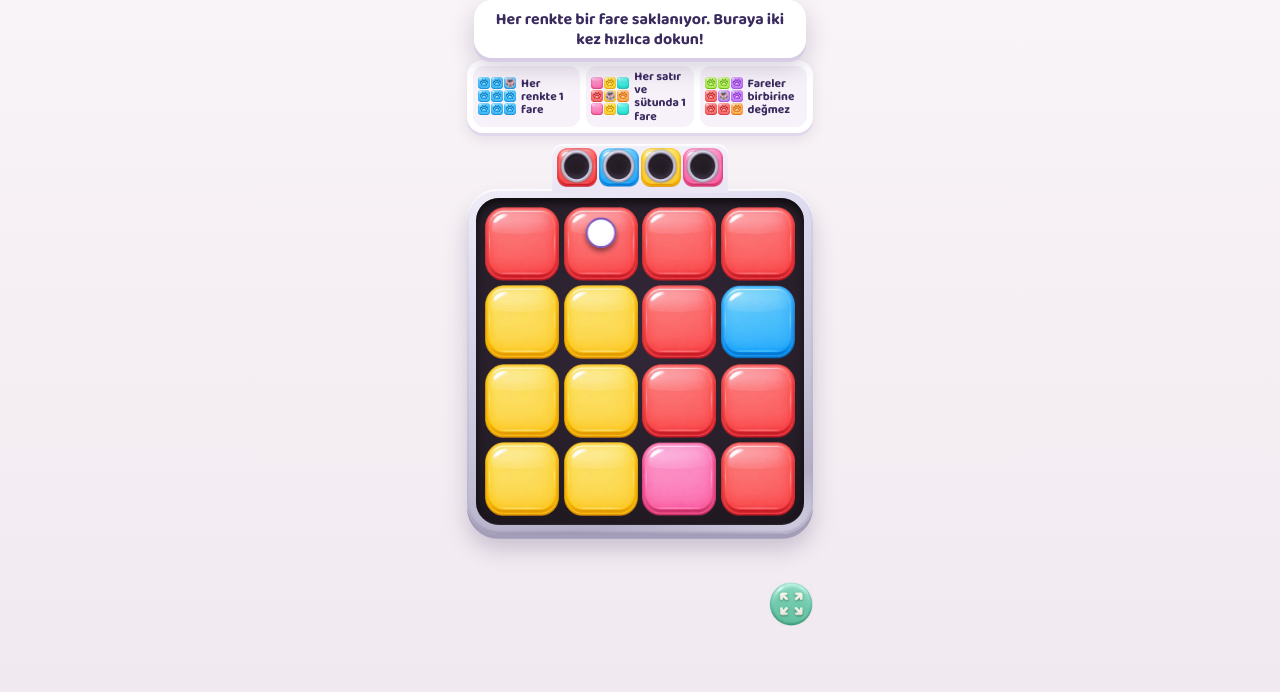
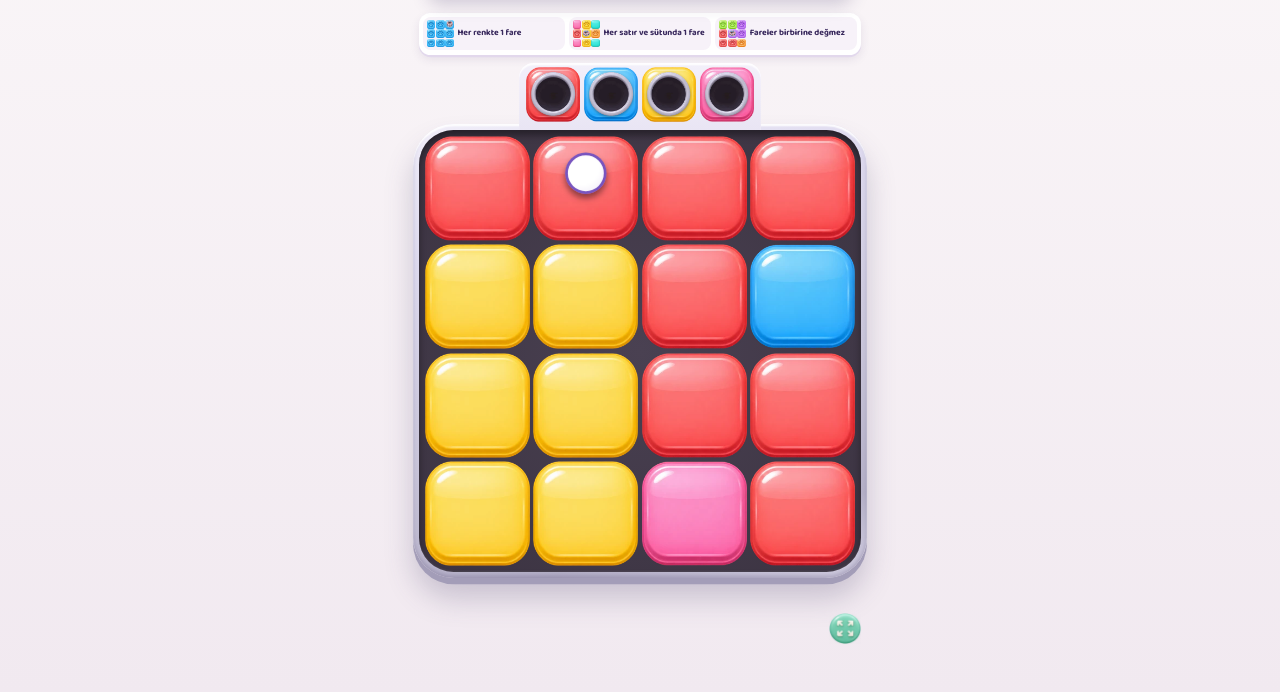
Before and after one commit to cemrebaou/MappyBlast, a plain HTML site: page index.html in a window 1280 px wide. Shown: the part 108-800 px from the top of the page. Drawn offline with Linux system fonts and the light colour scheme.

Commit message:
Tablo ekran genişliğinde, kareler büyüdü, zemin açıldı
- Tablo çerçevesi ekranın sol/sağ kenarına değiyor (yalnızca güvenli alan payı)
- Yükseklik yetmezse önce üst/alt blok küçülüyor (--uc, en az 0.72u), sonra tablo
- Kareler arası ve kenar boşlukları yarıya indi, kareler büyüdü
- İç zemin: #4a4152 -> #3b3341 yumuşak radyal, üstte hafif iç gölge
- OYUN.md Ekran yerleşimi güncellendi

Co-Authored-By: Claude Opus 5.5 <noreply@anthropic.com>
Claude-Session: https://claude.ai/code/session_015fAnPLyyscE4qEgf9pzoLb

```diff
--- a/index.html
+++ b/index.html
@@ -19,6 +19,8 @@
   /* Tek ölçü birimi: 1u = min(genişlik/390, yükseklik/844) px (küçük telefonda en az 1 px).
      JS (fitLayout) kesin değeri yazar; bu satırlar yalnızca yedek. */
   --u:max(min(100vw / 390, 100vh / 844), min(1px, 100vw / 360));
+  /* --uc: üst/alt blok (çubuklar, tuşlar, bant) birimi, --uc ≤ --u. fitLayout hesaplar. */
+  --uc:var(--u);
 }
 @supports (height:100dvh){:root{--u:max(min(100vw / 390, 100dvh / 844), min(1px, 100vw / 360))}}
 *{box-sizing:border-box}
@@ -42,9 +44,12 @@ img{-webkit-user-drag:none;user-select:none;-webkit-user-select:none;-webkit-tou
 
 /* ---------- Sahne ---------- */
 .stage{
+  /* sahne içinde --u = --uc: üst blok ve alt blok gerekirse küçülür, tablo tam genişlik kalır
+     (tablo ölçüleri em = tablo genişliğinin %1'i, --u'ya bağlı değil) */
+  --u:var(--uc);
   position:relative;z-index:1;
   height:100%;margin:0 auto;
-  padding:calc(10*var(--u)) calc(12*var(--u)) 0;
+  padding:calc(10*var(--u)) env(safe-area-inset-right,0px) 0 env(safe-area-inset-left,0px);
   display:flex;flex-direction:column;gap:calc(8*var(--u));
   container-type:size;
 }
@@ -57,7 +62,7 @@ img{-webkit-user-drag:none;user-select:none;-webkit-user-select:none;-webkit-tou
 /* ---------- Üst sıra ---------- */
 .top{display:grid;grid-template-columns:1fr auto 1fr;align-items:start;gap:calc(8*var(--u))}
 /* üst çubuk, göstergeler ve kural şeridi tablo çerçevesi genişliğinde (--bw, fitLayout) */
-.top,.stats,.rules{width:var(--bw,100%);max-width:100%;align-self:center}
+.top,.stats,.rules{width:calc(var(--bw,100%) - calc(16*var(--u)));max-width:calc(100% - calc(16*var(--u)));align-self:center}
 /* sol üst: ayarlar + duraklat yan yana, yeniden başlat ayarların altında */
 .top-left{display:grid;grid-template-columns:auto auto;gap:calc(4*var(--u));justify-content:start;align-items:start}
 .top-left .ui-btn img{height:calc(44*var(--u))}
@@ -124,10 +129,10 @@ img{-webkit-user-drag:none;user-select:none;-webkit-user-select:none;-webkit-tou
 }
 
 /* ---------- Tablo ---------- */
-/* genişlik: 100cqh - yardım çubuğu (76 + 14) = sekme + tablo; sekme ≈ tablo × (45.4/n + 1.4)% */
+/* genişlik: 100cqh - yardım çubuğu (76 + 14) = sekme + tablo; sekme ≈ tablo × (47.7/n + 1.4)% */
 .board-wrap{
   width:calc(366*var(--u));
-  width:max(calc(200*var(--u)),min(100cqw,(100cqh - calc(92*var(--u))) / (1.018 + .454 / var(--n,6))));
+  width:max(calc(200*var(--u)),min(100cqw,(100cqh - calc(92*var(--u))) / (1.018 + .477 / var(--n,6))));
   container-type:inline-size;
 }
 /* bölge sekmesi: çerçevenin üst kenarına yapışık, her bölgeye bir mini kare */
@@ -139,7 +144,7 @@ img{-webkit-user-drag:none;user-select:none;-webkit-user-select:none;-webkit-tou
   background:linear-gradient(180deg,#f3f0fa 0%,#e9e5f4 100%);
   box-shadow:inset 0 .5em .3em rgba(255,255,255,.9);
 }
-.reg-mini{position:relative;flex:none;width:calc(45.4em / var(--n,6));aspect-ratio:1}
+.reg-mini{position:relative;flex:none;width:calc(47.7em / var(--n,6));aspect-ratio:1}   /* = kare / 2 */
 .reg-mini img{display:block;width:100%;height:100%}
 .reg-mini .mpet{
   position:absolute;left:50%;top:50%;width:87.8%;aspect-ratio:1;
@@ -149,7 +154,7 @@ img{-webkit-user-drag:none;user-select:none;-webkit-user-select:none;-webkit-tou
 .tray{
   font-size:calc(3.4*var(--u));font-size:1cqw;           /* 1em = tablo genişliğinin %1'i */
   position:relative;
-  padding:2.6em;border-radius:9em;
+  padding:1.3em;border-radius:9em;
   /* farenin halkasıyla aynı: açık lila-gri, yumuşak parlak */
   background:linear-gradient(165deg,#f1eef9 0%,#dedaef 25%,#c9c5da 60%,#b5b0c8 85%,#d4d0e3 100%);
   box-shadow:
@@ -158,15 +163,15 @@ img{-webkit-user-drag:none;user-select:none;-webkit-user-select:none;-webkit-tou
     0 1.4em 0 #a39db8,
     0 4.5em 6em rgba(80,70,110,.25);
 }
-/* iç zemin: farenin deliğindeki koyu mor-kahve */
+/* iç zemin: farenin deliğinde farenin arkasındaki açık ton (~#3f3640), biraz daha aydınlık */
 .well{
-  position:relative;z-index:1;border-radius:6.6em;
-  padding:2em;
-  background:
-    radial-gradient(90% 70% at 50% 40%, #33283a 0%, #251d27 70%, #1c161e 100%);
+  position:relative;z-index:1;border-radius:7.6em;
+  padding:1em;
+  background:#433a48;
+  background:radial-gradient(farthest-corner at 50% 50%, #4a4152 0%, #3b3341 100%);
   box-shadow:
-    inset 0 1.4em 2em rgba(0,0,0,.6),
-    inset 0 -.3em .4em rgba(255,255,255,.08);
+    inset 0 1.2em 1.6em rgba(0,0,0,.38),
+    inset 0 -.3em .4em rgba(255,255,255,.07);
 }
 .grid{position:relative;display:grid;grid-template-columns:repeat(var(--n),1fr)}
 
@@ -178,7 +183,7 @@ img{-webkit-user-drag:none;user-select:none;-webkit-user-select:none;-webkit-tou
 .cell:focus-visible{outline:.7em solid #fff4c2;outline-offset:-.5em}
 .cell.lift{z-index:3}
 .tile{
-  position:absolute;left:3%;top:3%;width:94%;height:94%;display:block;
+  position:absolute;left:1.5%;top:1.5%;width:97%;height:97%;display:block;
   pointer-events:none;transition:filter .5s ease;
 }
 .tile.bad{filter:grayscale(1);transition:none}
@@ -196,9 +201,9 @@ img{-webkit-user-drag:none;user-select:none;-webkit-user-select:none;-webkit-tou
 }
 @keyframes glow{0%{opacity:0}50%{opacity:1}100%{opacity:0}}
 
-/* fare: halka çapı = kare genişliği; sprite kutusu karenin %148'i, ortalı */
+/* fare: halka çapı = kare genişliği; sprite kutusu resim karenin %87.8'i (97 × .878), ortalı */
 .pet{
-  position:absolute;left:50%;top:50%;width:82.5%;aspect-ratio:1;
+  position:absolute;left:50%;top:50%;width:85.2%;aspect-ratio:1;
   transform:translate(-50%,calc(-50% - calc(2*var(--u))));pointer-events:none;   /* halka merkezi, 2 px yukarı */
   background-repeat:no-repeat;
   filter:drop-shadow(0 .5em .6em rgba(0,0,0,.45));
@@ -227,10 +232,10 @@ img{-webkit-user-drag:none;user-select:none;-webkit-user-select:none;-webkit-tou
 .img-btn > .badge.plus img{display:block;width:calc(28*var(--u));height:calc(28*var(--u))}
 
 /* ---------- Alt reklam bandı (60 px, ileride banner) + sağ alt tam ekran ---------- */
-.ad-band{height:calc(60*var(--u));margin:0 calc(-12*var(--u));display:flex;align-items:center;justify-content:center}
+.ad-band{height:calc(60*var(--u));margin:0;display:flex;align-items:center;justify-content:center}
 .sim-banner{width:var(--bw,100%);max-width:100%;height:calc(50*var(--u));display:flex;align-items:center;justify-content:center;
   background:#e4e1e8;color:#8a8494;font-size:calc(12*var(--u));font-weight:700;letter-spacing:.06em}
-.fs-btn{position:absolute;right:calc((100% - var(--bw,100%)) / 2);bottom:calc(66*var(--u));z-index:3}
+.fs-btn{position:absolute;right:calc((100% - var(--bw,100%)) / 2 + calc(8*var(--u)));bottom:calc(66*var(--u));z-index:3}
 .fs-btn img{display:block;height:calc(44*var(--u));width:auto}
 
 /* ---------- Kaplama kartları (kazandın / can bitti / reklam / duraklat) ---------- */
@@ -2094,18 +2099,35 @@ $('settings').addEventListener('click', showSettings);
   });
 })();
 
-/* ---------- Ekrana sığdırma: --u (ölçü birimi) + --bw (çerçeve/çubuk genişliği) ---------- */
-/* 1u = min(genişlik/390, yükseklik/844) px; küçük telefonlarda en az 1 (360 px'e kadar). Yatayda yükseklik belirler. */
+/* ---------- Ekrana sığdırma: --u (ölçü birimi), --uc (üst/alt blok birimi) + --bw (çerçeve genişliği) ---------- */
+/* 1u = min(genişlik/390, yükseklik/844) px; küçük telefonlarda en az 1 (360 px'e kadar). Kartlar --u ile.
+   Tablo tam ekran genişliğinde olmak ister; yükseklik yetmezse önce üst/alt blok küçülür (--uc, en az 0.72u),
+   o da yetmezse tablo küçülür (.board-wrap CSS formülü). Yatayda yükseklik belirler. */
 function fitLayout() {
   var root = document.documentElement, stage = $('stage');
   if (!stage) return;
   var w = window.innerWidth || root.clientWidth, h = window.innerHeight || root.clientHeight;
   var u = Math.max(Math.min(w / 390, h / 844), Math.min(1, w / 360));
   root.style.setProperty('--u', u.toFixed(4) + 'px');
-  var wrap = stage.querySelector('.board-wrap');
-  var inner = stage.clientWidth - 24 * u;
-  var minBar = Math.min(inner, 336 * u);      /* üst çubuğun sığdığı en dar genişlik */
-  var bw = inner, i, bdw;
+  var wrap = stage.querySelector('.board-wrap'), play = stage.querySelector('.play');
+  var n = parseFloat(stage.style.getPropertyValue('--n')) || 6;
+  var k = 1.018 + 0.477 / n;                   /* tablo kutusu yüksekliği / genişliği (sekme dahil) */
+  var ucMin = 0.72 * u, uc = u, i, bw, bdw;
+  /* üst/alt blok yüksekliği uc ile doğrusal: C = blok / uc; uc = (h − tablo) / C. Yazı kaydırmaları için 3 tur. */
+  for (i = 0; i < 3; i++) {
+    root.style.setProperty('--uc', uc.toFixed(4) + 'px');
+    stage.style.setProperty('--bw', stage.clientWidth + 'px');
+    if (!play) break;
+    var full = stage.clientWidth;              /* kenarlar (güvenli alan hariç) */
+    var chrome = stage.clientHeight - play.clientHeight + 92 * uc;
+    var nu = Math.max(ucMin, Math.min(u, (h - full * k) / (chrome / uc)));
+    if (Math.abs(nu - uc) < 0.002) break;
+    uc = nu;
+  }
+  root.style.setProperty('--uc', uc.toFixed(4) + 'px');
+  var inner = stage.clientWidth;
+  var minBar = Math.min(inner, 352 * uc);     /* üst çubuğun sığdığı en dar genişlik (336 + iç boşluk) */
+  bw = inner;
   /* kural şeridi daralınca uzayabilir -> tablo küçülür; birkaç turda oturur */
   for (i = 0; i < 4; i++) {
     stage.style.setProperty('--bw', bw.toFixed(2) + 'px');
```
Also changed, not shown: OYUN.md (+6 -4 lines).
